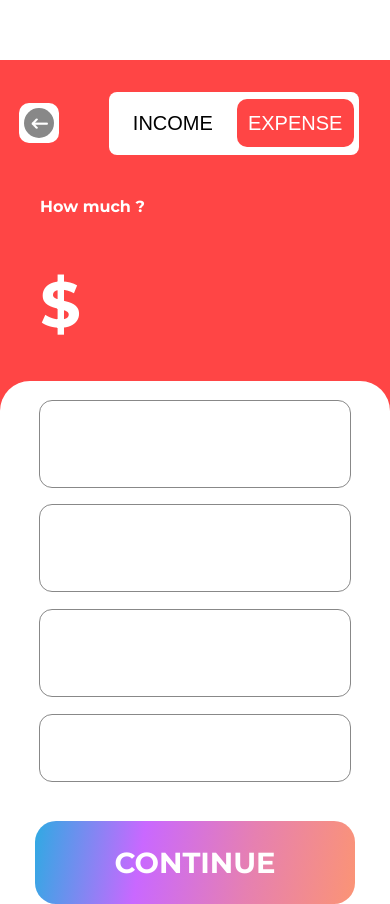
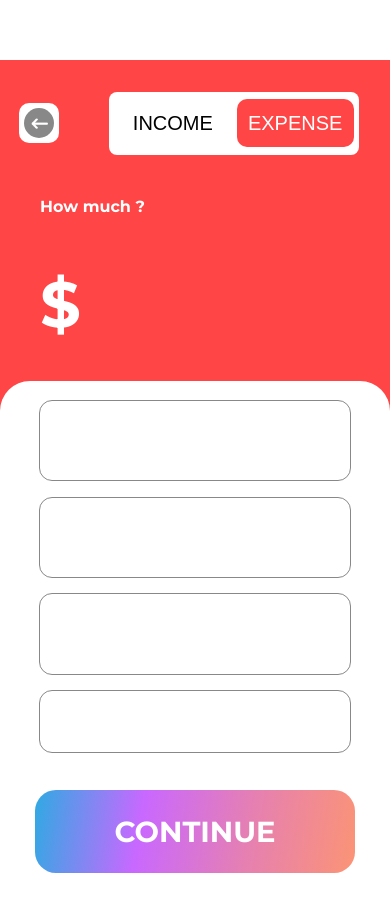
Before and after one commit to priyanshpatel18/ExpenShare-Web, a React (Vite) app: page /Groups in a window 390 px wide. Shown: the part 1206-2110 px from the top of the page. Built offline with nearby package versions, Linux system fonts and the light colour scheme.

Commit message:
feat/cat

```diff
--- a/src/index.css
+++ b/src/index.css
@@ -1465,7 +1465,7 @@ body {
   /*addtransaction*/
   .ttp-details {
     width: 100%;
-    height: 80%;
+    height: 74%;
     position: relative;
     display: grid;
 
```
